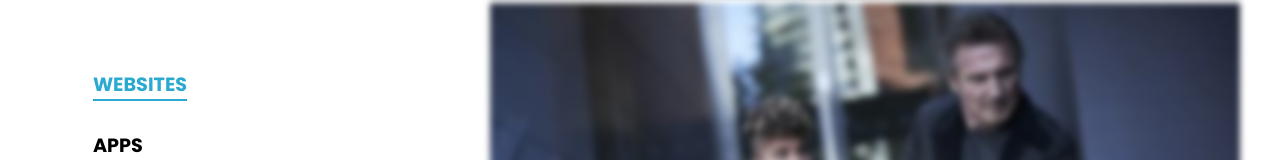
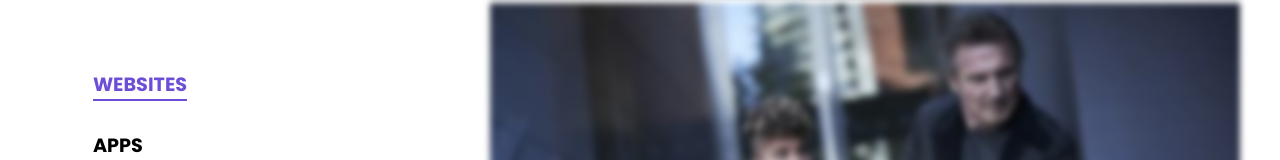
Before and after one commit to huzitaiwo/handsome, a React (Create React App) app: page /project in a window 1280 px wide. Shown: the part 506-666 px from the top of the page. Built offline with nearby package versions, Linux system fonts and the light colour scheme.

Commit message:
styling project component

```diff
--- a/src/pages/project/Project.css
+++ b/src/pages/project/Project.css
@@ -35,8 +35,8 @@
   cursor: pointer;
 }
 .project__links button.active {
-  border-bottom: 2px solid #2ba9cf;
-  color: #2ba9cf;
+  border-bottom: 2px solid #6d4ed7;
+  color: #6d4ed7;
 }
 
 @media (max-width: 860px) {
```
